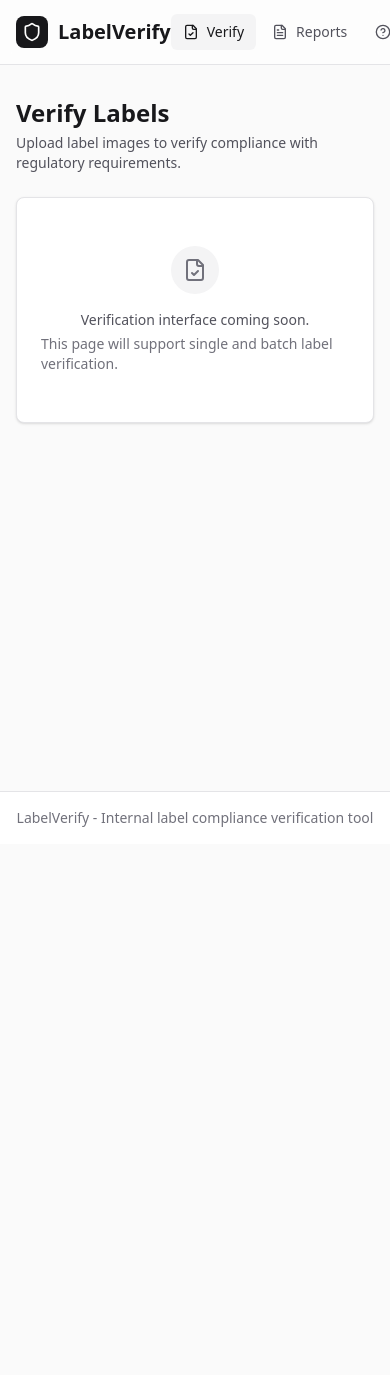
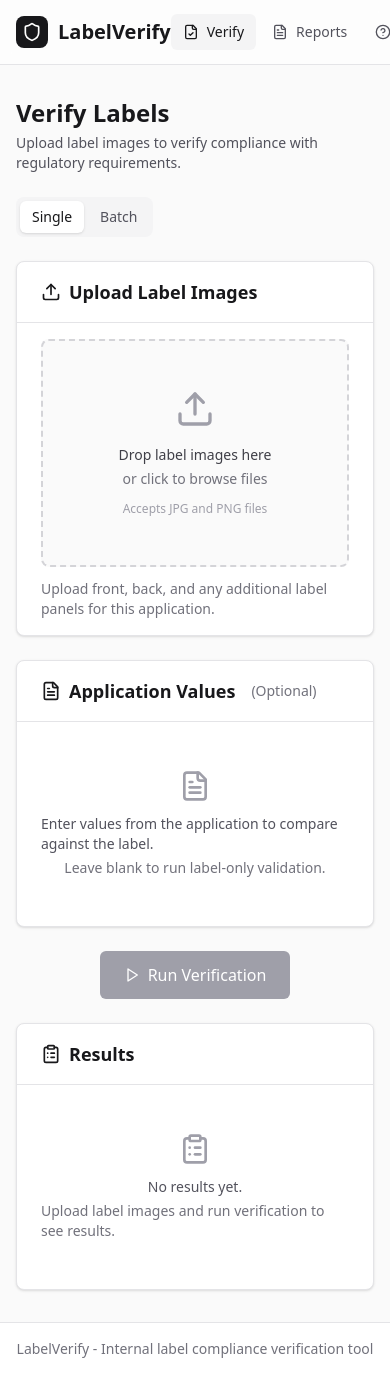
Before and after one commit to ycorcos1/label-verify, a Next.js app: page /verify in a window 390 px wide. Shown: the top 1375 px of the page. Before the commit the page ends 844 px from the top, so only its background shows below. Built offline with nearby package versions, Linux system fonts and the light colour scheme.

Commit message:
feat: add verify page with single/batch mode toggle

```diff
--- a/src/app/verify/page.tsx
+++ b/src/app/verify/page.tsx
@@ -1,9 +1,20 @@
-import { FileCheck } from 'lucide-react';
-import { Card, CardContent } from '@/components/ui';
+'use client';
 
+import { Tabs, TabsList, TabsTrigger, TabsContent } from '@/components/ui';
+import { SingleVerifyView } from '@/components/verify/SingleVerifyView';
+import { BatchVerifyView } from '@/components/verify/BatchVerifyView';
+
+/**
+ * Verify page with Single/Batch mode toggle.
+ *
+ * - Single mode: verify one application comprised of one or more images
+ * - Batch mode: upload many images, auto-group into applications, process progressively
+ */
 export default function VerifyPage() {
   return (
     <div className="space-y-6">
+      {/* Page header */}
+      <div className="flex flex-col gap-4 sm:flex-row sm:items-center sm:justify-between">
         <div>
           <h1 className="text-2xl font-semibold text-zinc-900 dark:text-zinc-50">
             Verify Labels
@@ -12,20 +23,23 @@ export default function VerifyPage() {
             Upload label images to verify compliance with regulatory requirements.
           </p>
         </div>
+      </div>
 
-      <Card>
-        <CardContent className="flex flex-col items-center justify-center py-12">
-          <div className="flex h-12 w-12 items-center justify-center rounded-full bg-zinc-100 dark:bg-zinc-800">
-            <FileCheck className="h-6 w-6 text-zinc-500 dark:text-zinc-400" aria-hidden="true" />
-          </div>
-          <p className="mt-4 text-sm text-zinc-600 dark:text-zinc-400">
-            Verification interface coming soon.
-          </p>
-          <p className="mt-1 text-sm text-zinc-500 dark:text-zinc-500">
-            This page will support single and batch label verification.
-          </p>
-        </CardContent>
-      </Card>
+      {/* Mode toggle tabs */}
+      <Tabs defaultValue="single" className="w-full">
+        <TabsList>
+          <TabsTrigger value="single">Single</TabsTrigger>
+          <TabsTrigger value="batch">Batch</TabsTrigger>
+        </TabsList>
+
+        <TabsContent value="single" className="mt-6">
+          <SingleVerifyView />
+        </TabsContent>
+
+        <TabsContent value="batch" className="mt-6">
+          <BatchVerifyView />
+        </TabsContent>
+      </Tabs>
     </div>
   );
 }
--- /dev/null
+++ b/src/components/verify/BatchVerifyView.tsx
@@ -0,0 +1,120 @@
+'use client';
+
+import { Upload, Layers, Play, ClipboardList } from 'lucide-react';
+import { Card, CardContent, CardHeader, CardTitle, Button } from '@/components/ui';
+
+/**
+ * BatchVerifyView component for verifying multiple applications
+ * with auto-grouping and manual grouping support.
+ */
+export function BatchVerifyView() {
+  return (
+    <div className="space-y-6">
+      {/* Batch Upload section */}
+      <Card>
+        <CardHeader>
+          <CardTitle className="flex items-center gap-2">
+            <Upload className="h-5 w-5" aria-hidden="true" />
+            Batch Upload
+          </CardTitle>
+        </CardHeader>
+        <CardContent>
+          <div className="flex flex-col items-center justify-center rounded-lg border-2 border-dashed border-zinc-300 bg-zinc-50 py-12 dark:border-zinc-700 dark:bg-zinc-800/50">
+            <Upload className="h-10 w-10 text-zinc-400" aria-hidden="true" />
+            <p className="mt-4 text-sm font-medium text-zinc-700 dark:text-zinc-300">
+              Drop multiple label images here
+            </p>
+            <p className="mt-1 text-sm text-zinc-500 dark:text-zinc-400">
+              or click to browse files
+            </p>
+            <p className="mt-3 text-xs text-zinc-400 dark:text-zinc-500">
+              Accepts JPG and PNG files
+            </p>
+          </div>
+          <p className="mt-3 text-sm text-zinc-500 dark:text-zinc-400">
+            Upload images for multiple applications. Images will be auto-grouped by filename when possible.
+          </p>
+        </CardContent>
+      </Card>
+
+      {/* Application Groups section */}
+      <Card>
+        <CardHeader>
+          <CardTitle className="flex items-center gap-2">
+            <Layers className="h-5 w-5" aria-hidden="true" />
+            Application Groups
+          </CardTitle>
+        </CardHeader>
+        <CardContent>
+          <div className="flex flex-col items-center justify-center py-8">
+            <Layers className="h-8 w-8 text-zinc-400" aria-hidden="true" />
+            <p className="mt-3 text-sm text-zinc-600 dark:text-zinc-400">
+              No applications detected.
+            </p>
+            <p className="mt-1 text-sm text-zinc-500 dark:text-zinc-500">
+              Upload images to see detected application groups.
+            </p>
+          </div>
+          {/* Grouping summary placeholder - shown when images are uploaded */}
+          {/* Example: "Detected X applications from Y images; Ungrouped: Z" */}
+        </CardContent>
+      </Card>
+
+      {/* Batch Actions */}
+      <div className="flex flex-wrap items-center justify-center gap-3">
+        <Button size="lg" disabled>
+          <Play className="h-4 w-4" aria-hidden="true" />
+          Run Batch Verification
+        </Button>
+        <Button variant="secondary" size="md" disabled>
+          Group Selected
+        </Button>
+        <Button variant="secondary" size="md" disabled>
+          Retry Failed
+        </Button>
+      </div>
+
+      {/* Results section with two-pane layout placeholder */}
+      <Card>
+        <CardHeader>
+          <CardTitle className="flex items-center gap-2">
+            <ClipboardList className="h-5 w-5" aria-hidden="true" />
+            Results
+          </CardTitle>
+        </CardHeader>
+        <CardContent>
+          {/* Two-pane layout for desktop */}
+          <div className="grid gap-6 lg:grid-cols-2">
+            {/* Left pane: Application list */}
+            <div className="rounded-lg border border-zinc-200 bg-zinc-50 p-4 dark:border-zinc-700 dark:bg-zinc-800/50">
+              <h4 className="mb-3 text-sm font-medium text-zinc-700 dark:text-zinc-300">
+                Applications
+              </h4>
+              <div className="flex flex-col items-center justify-center py-6">
+                <ClipboardList className="h-6 w-6 text-zinc-400" aria-hidden="true" />
+                <p className="mt-2 text-sm text-zinc-500 dark:text-zinc-400">
+                  No results yet.
+                </p>
+              </div>
+            </div>
+
+            {/* Right pane: Details panel */}
+            <div className="rounded-lg border border-zinc-200 bg-zinc-50 p-4 dark:border-zinc-700 dark:bg-zinc-800/50">
+              <h4 className="mb-3 text-sm font-medium text-zinc-700 dark:text-zinc-300">
+                Details
+              </h4>
+              <div className="flex flex-col items-center justify-center py-6">
+                <p className="text-sm text-zinc-500 dark:text-zinc-400">
+                  Select an application to view details.
+                </p>
+              </div>
+            </div>
+          </div>
+          <p className="mt-4 text-sm text-zinc-500 dark:text-zinc-400">
+            Run batch verification to see progressive results as each application is processed.
+          </p>
+        </CardContent>
+      </Card>
+    </div>
+  );
+}
--- /dev/null
+++ b/src/components/verify/SingleVerifyView.tsx
@@ -0,0 +1,94 @@
+'use client';
+
+import { Upload, FileText, Play, ClipboardList } from 'lucide-react';
+import { Card, CardContent, CardHeader, CardTitle, Button } from '@/components/ui';
+
+/**
+ * SingleVerifyView component for verifying a single application
+ * comprised of one or more label images.
+ */
+export function SingleVerifyView() {
+  return (
+    <div className="space-y-6">
+      {/* Upload section */}
+      <Card>
+        <CardHeader>
+          <CardTitle className="flex items-center gap-2">
+            <Upload className="h-5 w-5" aria-hidden="true" />
+            Upload Label Images
+          </CardTitle>
+        </CardHeader>
+        <CardContent>
+          <div className="flex flex-col items-center justify-center rounded-lg border-2 border-dashed border-zinc-300 bg-zinc-50 py-12 dark:border-zinc-700 dark:bg-zinc-800/50">
+            <Upload className="h-10 w-10 text-zinc-400" aria-hidden="true" />
+            <p className="mt-4 text-sm font-medium text-zinc-700 dark:text-zinc-300">
+              Drop label images here
+            </p>
+            <p className="mt-1 text-sm text-zinc-500 dark:text-zinc-400">
+              or click to browse files
+            </p>
+            <p className="mt-3 text-xs text-zinc-400 dark:text-zinc-500">
+              Accepts JPG and PNG files
+            </p>
+          </div>
+          <p className="mt-3 text-sm text-zinc-500 dark:text-zinc-400">
+            Upload front, back, and any additional label panels for this application.
+          </p>
+        </CardContent>
+      </Card>
+
+      {/* Application Values section */}
+      <Card>
+        <CardHeader>
+          <CardTitle className="flex items-center gap-2">
+            <FileText className="h-5 w-5" aria-hidden="true" />
+            Application Values
+            <span className="ml-2 text-sm font-normal text-zinc-500 dark:text-zinc-400">
+              (Optional)
+            </span>
+          </CardTitle>
+        </CardHeader>
+        <CardContent>
+          <div className="flex flex-col items-center justify-center py-8">
+            <FileText className="h-8 w-8 text-zinc-400" aria-hidden="true" />
+            <p className="mt-3 text-sm text-zinc-600 dark:text-zinc-400">
+              Enter values from the application to compare against the label.
+            </p>
+            <p className="mt-1 text-sm text-zinc-500 dark:text-zinc-500">
+              Leave blank to run label-only validation.
+            </p>
+          </div>
+        </CardContent>
+      </Card>
+
+      {/* Run Verification CTA */}
+      <div className="flex justify-center">
+        <Button size="lg" disabled>
+          <Play className="h-4 w-4" aria-hidden="true" />
+          Run Verification
+        </Button>
+      </div>
+
+      {/* Results section */}
+      <Card>
+        <CardHeader>
+          <CardTitle className="flex items-center gap-2">
+            <ClipboardList className="h-5 w-5" aria-hidden="true" />
+            Results
+          </CardTitle>
+        </CardHeader>
+        <CardContent>
+          <div className="flex flex-col items-center justify-center py-8">
+            <ClipboardList className="h-8 w-8 text-zinc-400" aria-hidden="true" />
+            <p className="mt-3 text-sm text-zinc-600 dark:text-zinc-400">
+              No results yet.
+            </p>
+            <p className="mt-1 text-sm text-zinc-500 dark:text-zinc-500">
+              Upload label images and run verification to see results.
+            </p>
+          </div>
+        </CardContent>
+      </Card>
+    </div>
+  );
+}
--- /dev/null
+++ b/src/components/verify/index.ts
@@ -0,0 +1,6 @@
+/**
+ * Verify page components
+ */
+
+export { SingleVerifyView } from './SingleVerifyView';
+export { BatchVerifyView } from './BatchVerifyView';
```
Lines whose indentation alone changed are shown as unchanged.
